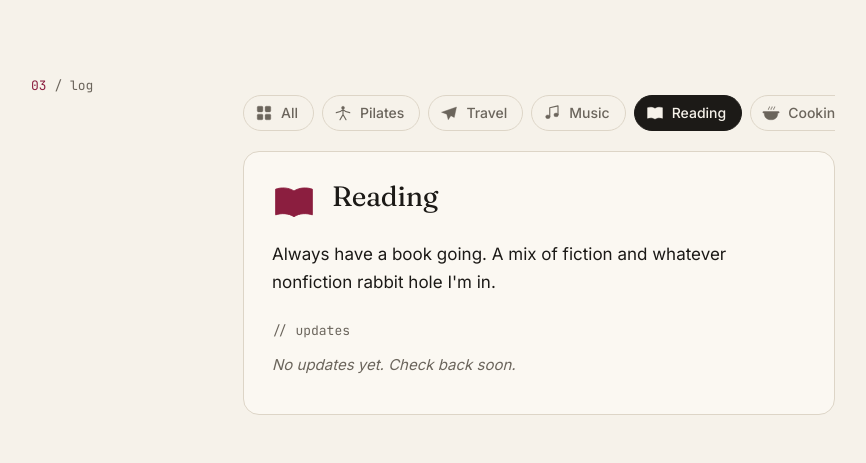
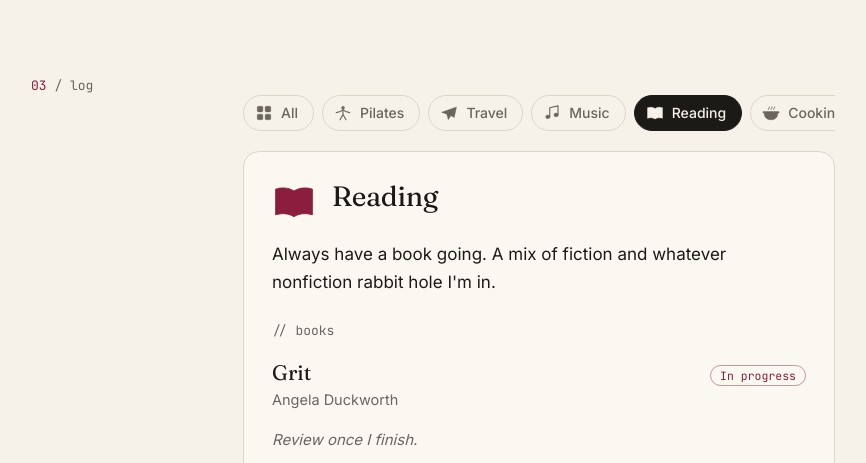
Before and after one commit to asethlabs/asethlabs.github.io, a plain HTML site: page hobbies.html in a window 1280 px wide. Both pictures are taken after a click on the tab "Reading". Shown: the part 337-800 px from the top of the page, without its empty margins (207-1073 px from the left). Drawn offline with Linux system fonts and the light colour scheme.

Commit message:
Show Reading as a shelf of books sorted by title, add Grit
Co-Authored-By: Claude Opus 5.5 <noreply@anthropic.com>
Claude-Session: https://claude.ai/code/session_01GDGxoPv7kBNFysCt8PU1qm

```diff
--- a/hobbies-data.js
+++ b/hobbies-data.js
@@ -177,6 +177,11 @@ const HOBBIES = [
       icon: '<svg viewBox="0 0 48 48"><path d="M24 12C18 8 10 8 4 10v28c6-2 14-2 20 2 6-4 14-4 20-2V10c-6-2-14-2-20 2z"/></svg>',
       about: "Always have a book going. A mix of fiction and whatever nonfiction rabbit hole I'm in.",
       now: "",
+      // Reading is a shelf, not a feed: books show A to Z by title.
+      // status: "reading" (in progress) or "finished"; review is optional.
+      books: [
+        { title: "Grit", author: "Angela Duckworth", status: "reading", review: "" }
+      ],
       updates: []
     },
     {
--- a/hobbies.js
+++ b/hobbies.js
@@ -21,6 +21,23 @@
     // A hobby gets a map when any update (or extra visit) names a place.
     const hasMap = h => h !== ALL && typeof window.renderTravelMap === 'function' &&
       (h.updates || []).concat(h.visits || []).some(u => u.places || u.place);
+
+    // Reading shows a shelf of books, A to Z by title, instead of a dated feed.
+    const sortTitle = t => String(t || '').replace(/^(the|a|an)\s+/i, '').toLowerCase();
+    function booksHtml(books) {
+      const list = books.slice().sort((a, b) => sortTitle(a.title).localeCompare(sortTitle(b.title)));
+      return '<div class="updates-title">// books</div>' + (list.length
+        ? '<ul class="books">' + list.map(b => {
+            const reading = b.status === 'reading';
+            return '<li><div class="book-head"><span class="book-title">' + esc(b.title) + '</span>' +
+              '<span class="book-status' + (reading ? ' reading' : '') + '">' + (reading ? 'In progress' : 'Finished') + '</span></div>' +
+              (b.author ? '<div class="book-author">' + esc(b.author) + '</div>' : '') +
+              (b.review ? '<p class="book-review">' + esc(b.review) + '</p>'
+                : '<p class="book-review empty">' + (reading ? 'Review once I finish.' : 'No review yet.') + '</p>') +
+              '</li>';
+          }).join('') + '</ul>'
+        : '<p class="empty">No books yet. Check back soon.</p>');
+    }
 
     function mediaHtml(list) {
       const items = (list || []).map(m => typeof m === 'string' ? { src: m } : m).filter(m => m && m.src);
@@ -69,6 +86,7 @@
         '<p class="about">' + esc(h.about) + '</p>' +
         (h.now ? '<div class="now"><b>CURRENTLY</b>' + esc(h.now) + '</div>' : '') +
         (hasMap(h) ? '<div class="updates-title">// where I\'ve been</div><div class="tmap"></div>' : '') +
+        (h.books ? booksHtml(h.books) :
         '<div class="updates-title">// ' + (h === ALL ? 'feed' : 'updates') + '</div>' +
         (posts.length
           ? '<ul class="updates">' + posts.map(({ u, h: src }) =>
@@ -76,7 +94,7 @@
                 (h === ALL ? '<span class="post-hobby">' + src.icon + esc(src.name) + '</span>' : '') + '</div>' +
               (u.title ? '<span class="t">' + esc(u.title) + '</span><br>' : '') +
               esc(u.text || '') + mediaHtml(u.media) + '</li>').join('') + '</ul>'
-          : '<p class="empty">No updates yet. Check back soon.</p>');
+          : '<p class="empty">No updates yet. Check back soon.</p>'));
       if (hasMap(h)) window.renderTravelMap(panel.querySelector('.tmap'), h, typeof PLACES !== 'undefined' ? PLACES : {});
       panel.style.animation = 'none'; panel.offsetHeight; panel.style.animation = '';
       if (user) { try { localStorage.setItem('hobby-tab', h.id); } catch (e) {} }
--- a/style.css
+++ b/style.css
@@ -158,6 +158,21 @@
   }
   .post-hobby svg { width: 12px; height: 12px; fill: currentColor; stroke: currentColor; }
 
+  /* hobbies: reading shelf */
+  .books { list-style: none; }
+  .books li { padding: 14px 0; border-bottom: 1px dashed var(--line); }
+  .books li:last-child { border-bottom: 0; }
+  .book-head { display: flex; align-items: baseline; justify-content: space-between; gap: 12px; flex-wrap: wrap; }
+  .book-title { font: 400 21px/1.25 var(--serif); }
+  .book-author { color: var(--muted); font-size: 14.5px; margin-top: 2px; }
+  .book-status {
+    flex: none; font: 400 11.5px var(--mono); color: var(--muted);
+    border: 1px solid var(--line); border-radius: 999px; padding: 2px 9px;
+  }
+  .book-status.reading { color: var(--accent); border-color: color-mix(in srgb, var(--accent) 45%, transparent); }
+  .book-review { margin-top: 8px; }
+  .book-review.empty { color: var(--muted); font-size: 15px; font-style: italic; }
+
   /* hobbies: travel map */
   .tmap-stats { font-size: 15px; color: var(--muted); margin-bottom: 10px; }
   .tmap-stats b { color: var(--ink); font-weight: 600; }
```
Also changed, not shown: 1 other file.
